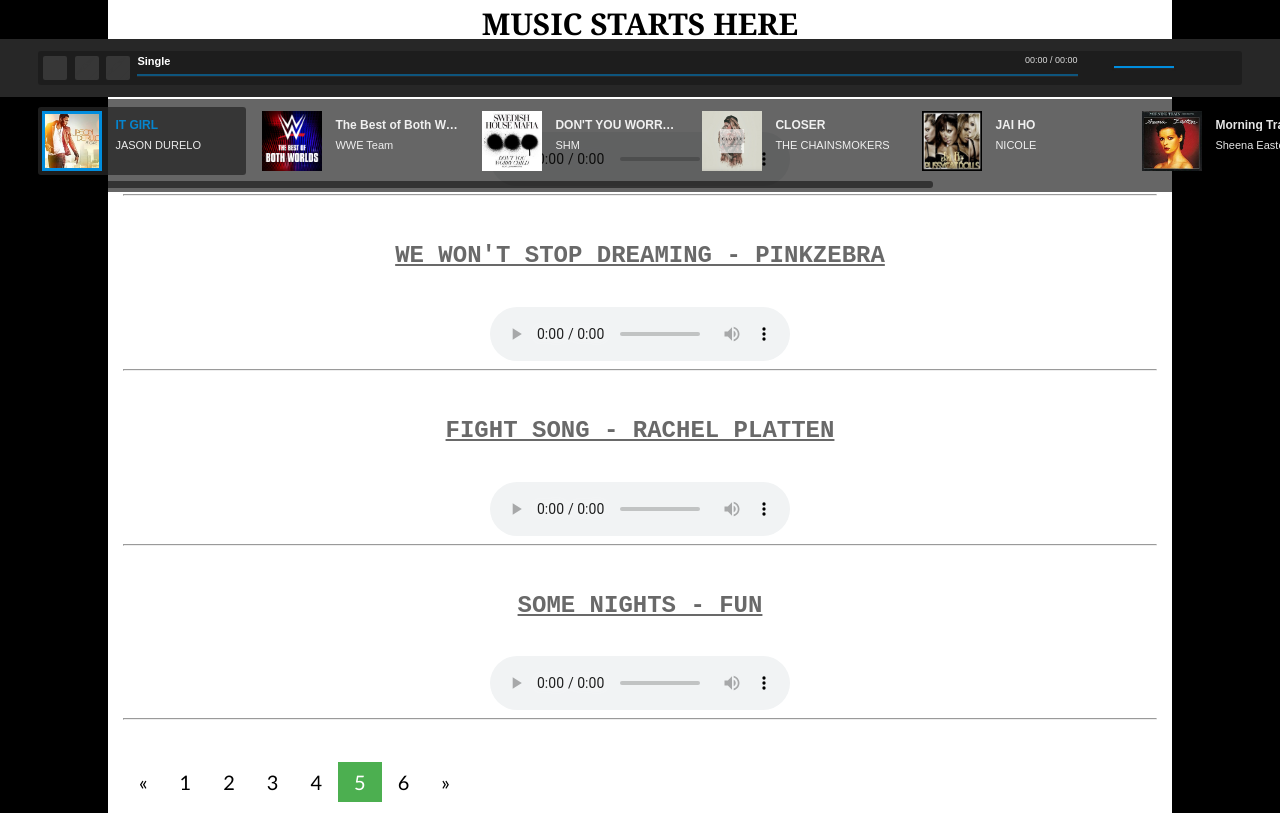
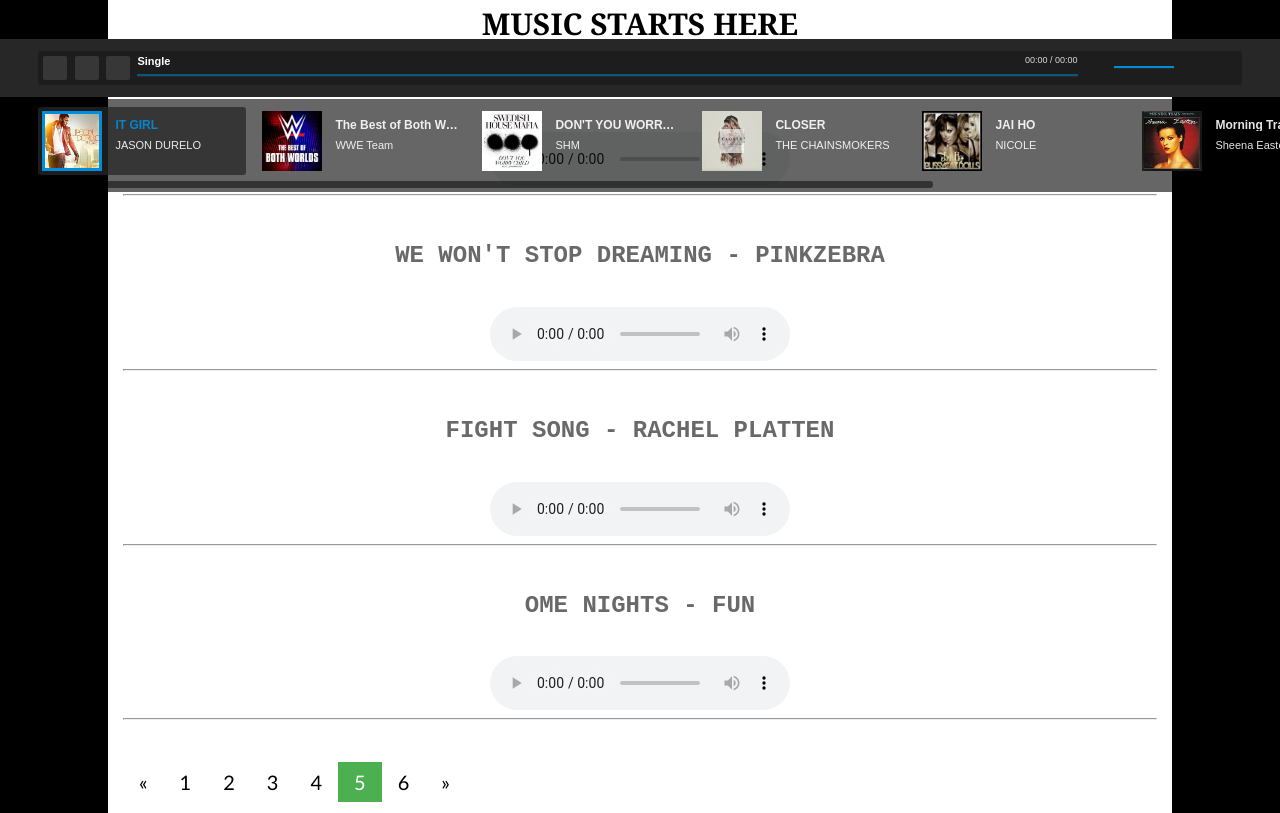
Before and after one commit to IAB/IAB.github.io, a plain HTML site: page music5.html in a window 1280 px wide. Shown: the part 703-1516 px from the top of the page. Drawn offline with nearby package versions, Linux system fonts and the light colour scheme.

Commit message:
Update music5.html

```diff
--- a/music5.html
+++ b/music5.html
@@ -42,7 +42,7 @@
 <h1>MUSIC STARTS HERE </h1>
 <center>
 <pre>
-<h2><u>MILLIONAIRES - THE SCRIPT</h2></u>
+<h2>MILLIONAIRES - THE SCRIPT</h2>
 <audio controls>
   <source src="Millionaires.mp3" type="audio/ogg">
   <source src="Millionaires.mp3" type="audio/mpeg">
@@ -50,7 +50,7 @@
 </audio><hr></font>
 </pre>
 <pre>
-<h2><u>WE WON'T STOP DREAMING - PINKZEBRA</h2></u>
+<h2>WE WON'T STOP DREAMING - PINKZEBRA</h2>
 <audio controls>
   <source src="pink.mp3" type="audio/ogg">
   <source src="pink.mp3" type="audio/mpeg">
@@ -58,7 +58,7 @@
 </audio><hr></font>
 </pre>
 <pre>
-<h2><u>FIGHT SONG - RACHEL PLATTEN</h2></u>
+<h2>FIGHT SONG - RACHEL PLATTEN</h2>
 <audio controls>
   <source src="fight.mp3" type="audio/ogg">
   <source src="fight.mp3" type="audio/mpeg">
@@ -66,7 +66,7 @@
 </audio><hr></font>
 </pre>
 <pre>
-<h2><u>SOME NIGHTS - FUN</h2></u>
+<h2>OME NIGHTS - FUN</h2>
 <audio controls>
   <source src="fun.mp3" type="audio/ogg">
   <source src="fun.mp3" type="audio/mpeg">
```
